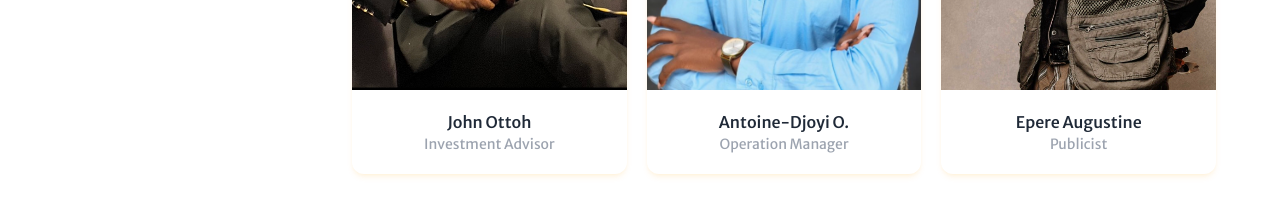
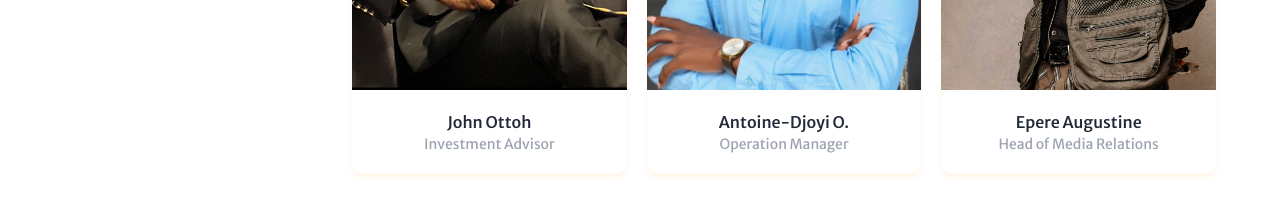
Before and after one commit to Mayor1234/real-shortlet-elders, a React (Vite) app: page /home in a window 1280 px wide. Shown: the part 6200-6424 px from the top of the page. Built offline with nearby package versions, Linux system fonts and the light colour scheme.

Commit message:
update role in meet team

```diff
--- a/src/components/constants/index.ts
+++ b/src/components/constants/index.ts
@@ -46,7 +46,7 @@ export const ourTeam = [
   },
   {
     name: 'Epere augustine',
-    title: 'Publicist',
+    title: 'Head of Media Relations',
     img: '/Epere.jpg',
   },
 ];
--- a/src/components/sections/MeetOurTeam.tsx
+++ b/src/components/sections/MeetOurTeam.tsx
@@ -48,7 +48,7 @@ const MeetOurTeam = () => {
                         alt="john"
                         width={100}
                         height={100}
-                        className="w-full object-cover h-72 lg:w-72 lg:h-96 rounded-t-xl"
+                        className="w-full object-cover object-center h-72 lg:w-72 lg:h-96 rounded-t-xl"
                       />
                     </figure>
                   </div>
```
